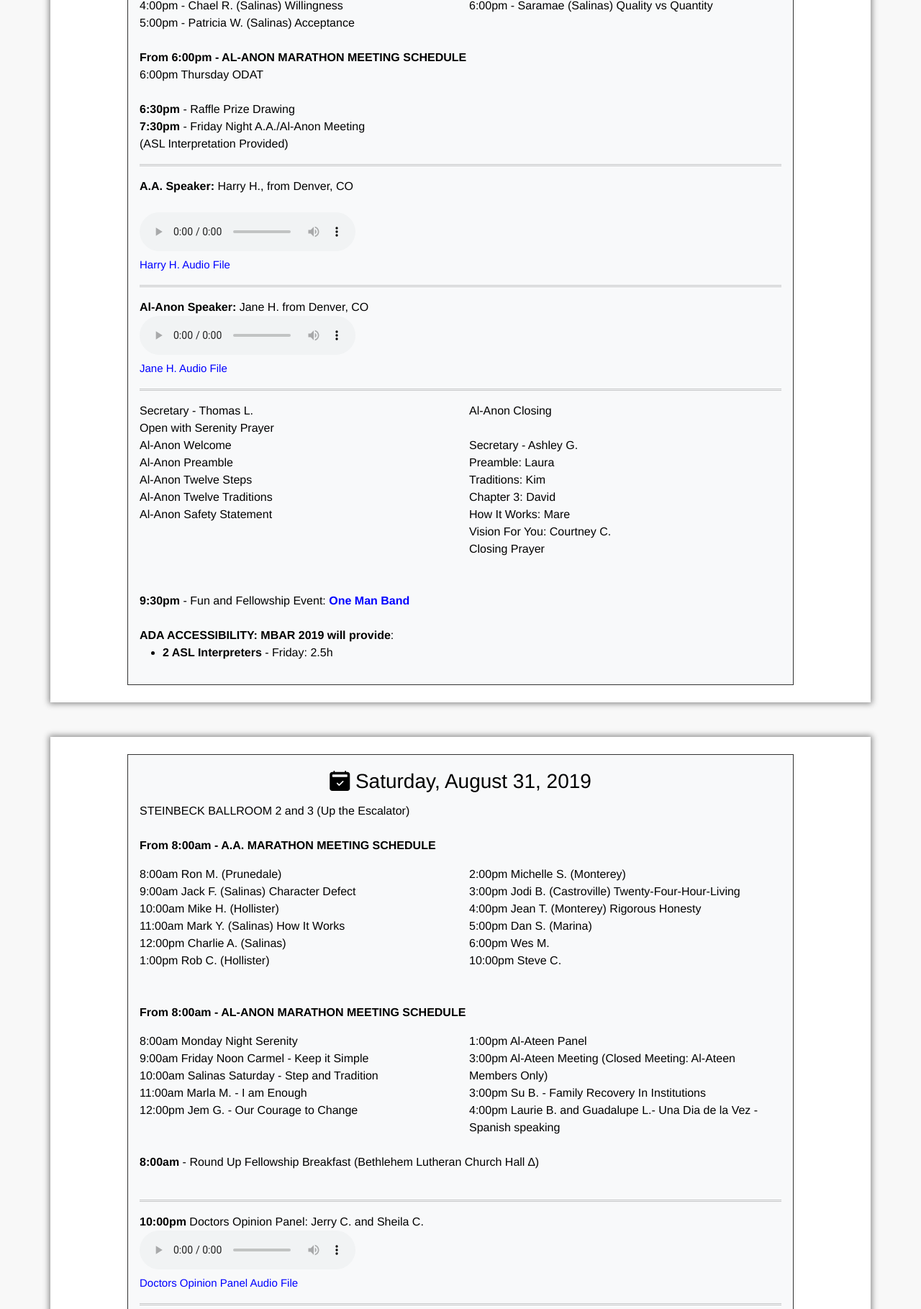
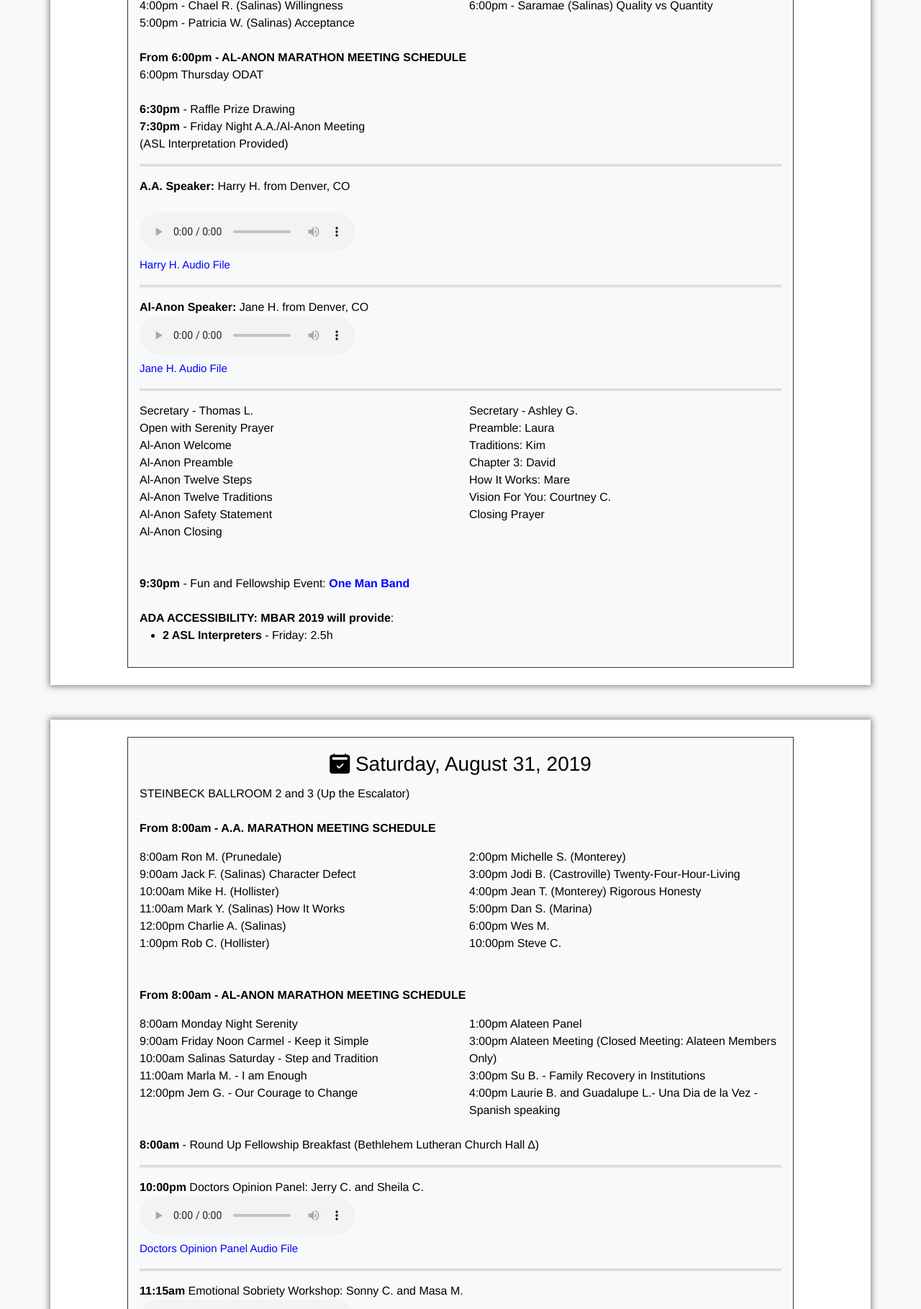
Before and after one commit to philemmons/mbar, a PHP site: page /conference-2019.php in a window 1280 px wide. Shown: the part 2069-3888 px from the top of the page at 72% size. Run offline with PHP 8.4, Linux system fonts and the light colour scheme; some libraries are stand-ins or nearby versions.

Commit message:
css ; content; layout

```diff
--- a/conference-2019.php
+++ b/conference-2019.php
@@ -161,7 +161,7 @@ include_once 'header.inc'
                         (ASL Interpretation Provided)
                         <br>
                         <hr>
-                        <strong>A.A. Speaker:</strong> Harry H., from Denver, CO
+                        <strong>A.A. Speaker:</strong> Harry H. from Denver, CO
                         <br><br>
                         <audio controls="">
                             <source src="audio/2019/Harry-H-Denver.ogg" type="audio/ogg">
@@ -198,11 +198,11 @@ include_once 'header.inc'
                                 Al-Anon Twelve Traditions
                                 <br>
                                 Al-Anon Safety Statement
+                                <br>
+                                Al-Anon Closing
                             </div>
 
                             <div class="col-sm-6">
-                                Al-Anon Closing
-                                <br><br>
                                 Secretary - Ashley G.
                                 <br>
                                 Preamble: Laura
@@ -292,11 +292,11 @@ include_once 'header.inc'
                             </div>
 
                             <div class="col-sm-6">
-                                1:00pm Al-Ateen Panel
+                                1:00pm Alateen Panel
                                 <br>
-                                3:00pm Al-Ateen Meeting (Closed Meeting: Al-Ateen Members Only)
+                                3:00pm Alateen Meeting (Closed Meeting: Alateen Members Only)
                                 <br>
-                                3:00pm Su B. - Family Recovery In Institutions
+                                3:00pm Su B. - Family Recovery in Institutions
                                 <br>
                                 4:00pm Laurie B. and Guadalupe L.- Una Dia de la Vez - Spanish speaking
                             </div>
@@ -304,7 +304,7 @@ include_once 'header.inc'
 
                         <br>
                         <strong>8:00am</strong> - Round Up Fellowship Breakfast (Bethlehem Lutheran Church Hall ∆)
-                        <br><br>
+                        <br>
                         <hr>
                         <strong>10:00pm</strong> Doctors Opinion Panel: Jerry C. and Sheila C.
                         <br>
@@ -341,11 +341,11 @@ include_once 'header.inc'
                         <span style="font-size: 15px; color: blue">Many Paths to Spirituality Panel Meeting Audio File</span>
                         <br>
                         <hr>
-                        <strong>2:00pm</strong> - Ice Cream Social (Stevenson Terrace)
+                        <strong>2:00pm</strong> - Ice Cream Social <strong>(Stevenson Terrace)</strong>
                         <br>
                         <strong>4:00pm</strong> - Speed Fellowship
                         <br>
-                        <strong>5:00pm</strong> - Meet the Speakers Dinner (Bethlehem Lutheran Church Hall ∆)
+                        <strong>5:00pm</strong> - Meet the Speakers Dinner <strong>(Bethlehem Lutheran Church Hall ∆)</strong>
                         <br>
 
                         <strong>7:00pm</strong> - Round Up Drawing - Must Be Present to Win
@@ -384,12 +384,10 @@ include_once 'header.inc'
                                 Closing Prayer
                             </div>
                         </div>
-
-                        <br>
                         <hr>
                         <br>
                         <strong>9:30pm</strong> - Fun and Fellowship Dance
-                        <br><br>
+                        <br>
                         <strong><span class="text-uppercase">ADA Accessibility</span>: MBAR 2019 will provide</strong>:
                         <ul>
                             <li><strong>2 ASL Interpreters</strong> - Saturday: 2.5h</li>
@@ -418,7 +416,7 @@ include_once 'header.inc'
                             8:00am GMHP Meditation Daily Reader
                         </p>
                         <hr>
-                        <strong>9:00am</strong> - <strong>Al-Anon Speaker:</strong> Louise M., Sacramento, CA
+                        <strong>9:00am</strong> - <strong>Al-Anon Speaker:</strong> Louise M. (Sacramento, CA)
                         <br>
                         <audio controls="">
                             <source src="audio/2019/Louise-M-Sacramento.ogg" type="audio/ogg">
@@ -427,9 +425,9 @@ include_once 'header.inc'
                         </audio>
                         <br>
                         <span style="font-size: 15px; color: blue">Louise M. Audio File</span>
+                        <br>
                         <hr>
-                        <br>
-                        ASL Interpretation Provided
+                        (ASL Interpretation Provided)
                         <br>
                         <div class="row">
                             <div class="col-sm-6">
@@ -455,7 +453,7 @@ include_once 'header.inc'
 
                         <br>
                         <hr>
-                        <strong>11:00am</strong> - <strong>A.A. Speaker:</strong> Pat B., Clovis, CA
+                        <strong>11:00am</strong> - <strong>A.A. Speaker:</strong> Pat B. (Clovis, CA)
                         <br>
                         <audio controls="">
                             <source src="audio/2019/Pat-B-Clovis.ogg" type="audio/ogg">
@@ -466,7 +464,8 @@ include_once 'header.inc'
                         <span style="font-size: 15px; color: blue">Pat B. Audio File</span>
                         <br>
                         <hr>
-                        (ASL Interpretation Provided)<br>
+                        (ASL Interpretation Provided)
+                        <br>
                         <div class="row">
                             <div class="col-sm-6">
                                 Preamble
--- a/es/conference-2019.php
+++ b/es/conference-2019.php
@@ -269,9 +269,9 @@ include_once 'header.inc'
                         <br>
                         12:00pm Jem G. - Nuestro Coraje para Cambiar
                         <br>
-                        1:00pm Al-Ateen Panel
+                        1:00pm Alateen Panel
                         <br>
-                        3:00pm Al-Ateen Reunión (Reunión Cerrada: Solo Miembros de Al-Ateen)
+                        3:00pm Alateen Reunión (Reunión Cerrada: Solo Miembros de Alateen)
                         <br>
                         3:00pm Su B. - Recuperación Familiar En Instituciones
                         <br>
```
